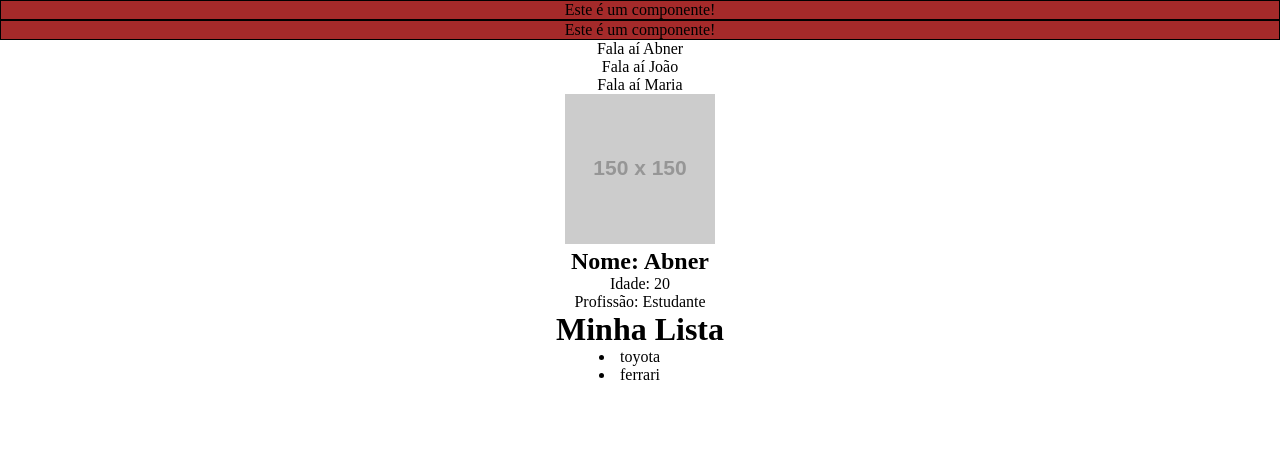
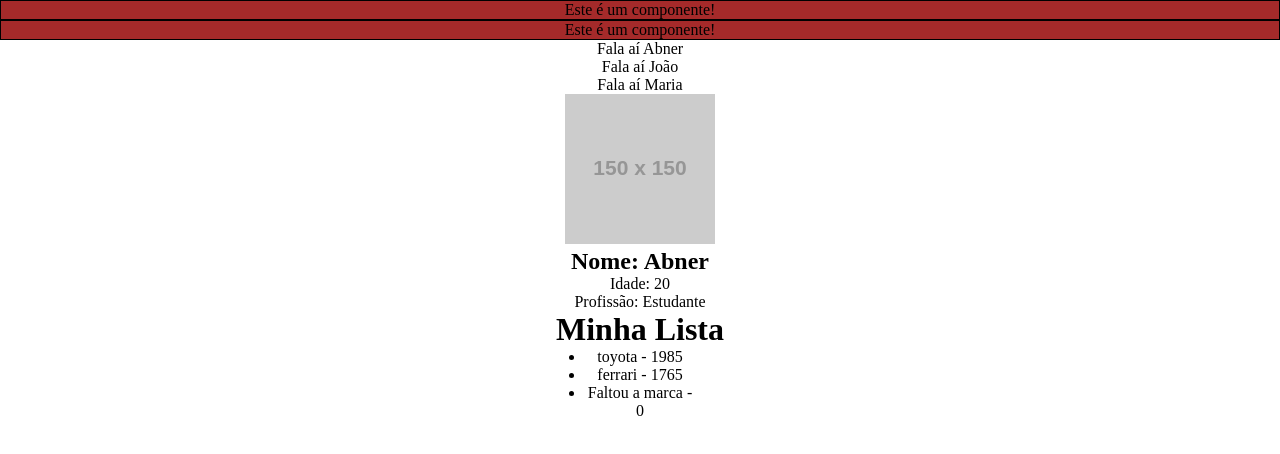
Before and after one commit to AbnerBenicio/react-course, a React (Create React App) app: page / in a window 1280 px wide. Shown: the top 454 px of the page. Built offline with nearby package versions, Linux system fonts and the light colour scheme.

Commit message:
Tipando props

```diff
--- a/src/components/Item.js
+++ b/src/components/Item.js
@@ -1,9 +1,21 @@
-function Item(props) {
+import  PropTypes from "prop-types";
+
+function Item({marca, ano_lancamento}) {
   return (
     <>
-      <li>{props.marca}</li>
+      <li>{marca} - {ano_lancamento}</li>
     </>
   );
 }
 
+Item.propTypes = {
+    marca: PropTypes.string,
+    ano_lancamento: PropTypes.number
+}
+
+Item.defaultProps = {
+    marca: "Faltou a marca",
+    ano_lancamento: 0,
+}
+
 export default Item;
--- a/src/components/List.js
+++ b/src/components/List.js
@@ -5,8 +5,9 @@
     <>
       <h1>Minha Lista</h1>
       <ul>
-        <Item marca="toyota" />
-        <Item marca="ferrari" />
+        <Item marca="toyota" ano_lancamento={1985}/>
+        <Item marca="ferrari" ano_lancamento={1765} />
+        <Item />
       </ul>
     </>
   );
--- a/src/index.css
+++ b/src/index.css
@@ -5,6 +5,6 @@
 }
 
 ul {
-  width: 50px;
+  width: 110px;
   margin: auto;
 }
```
